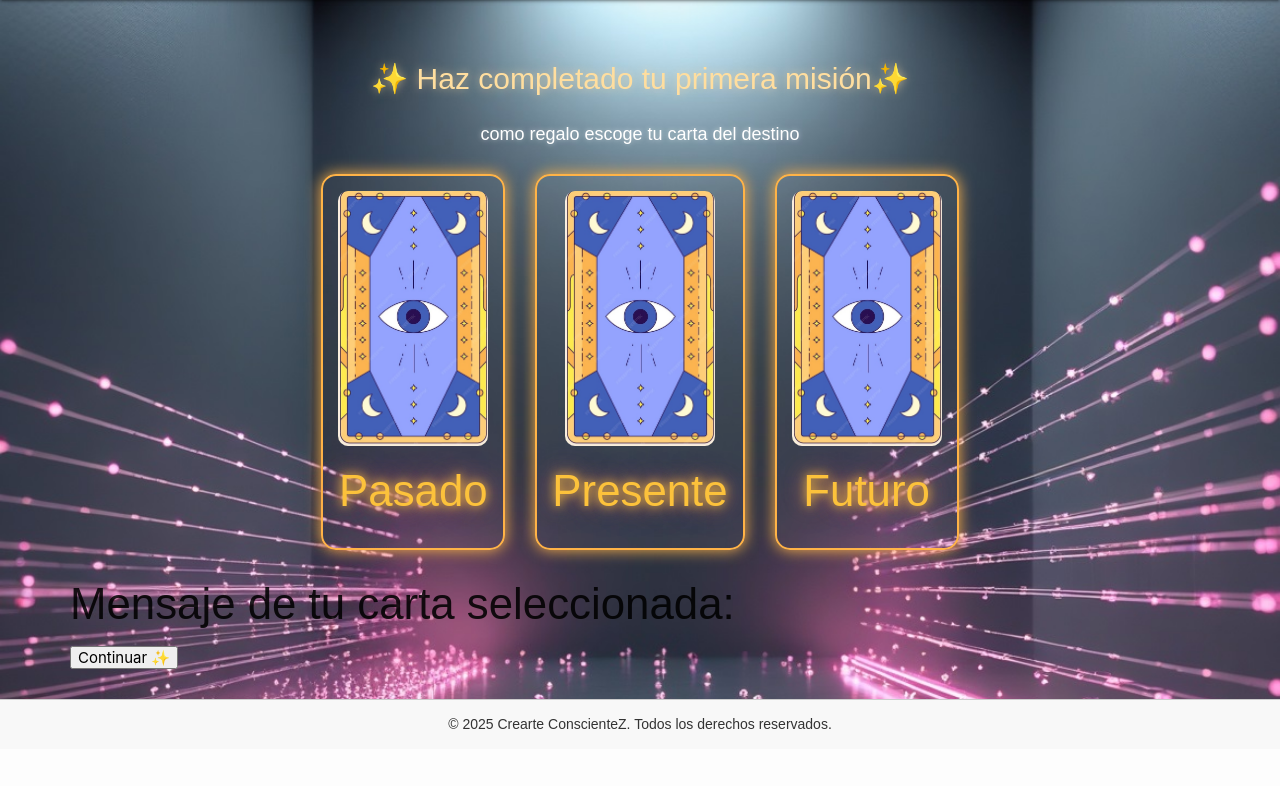
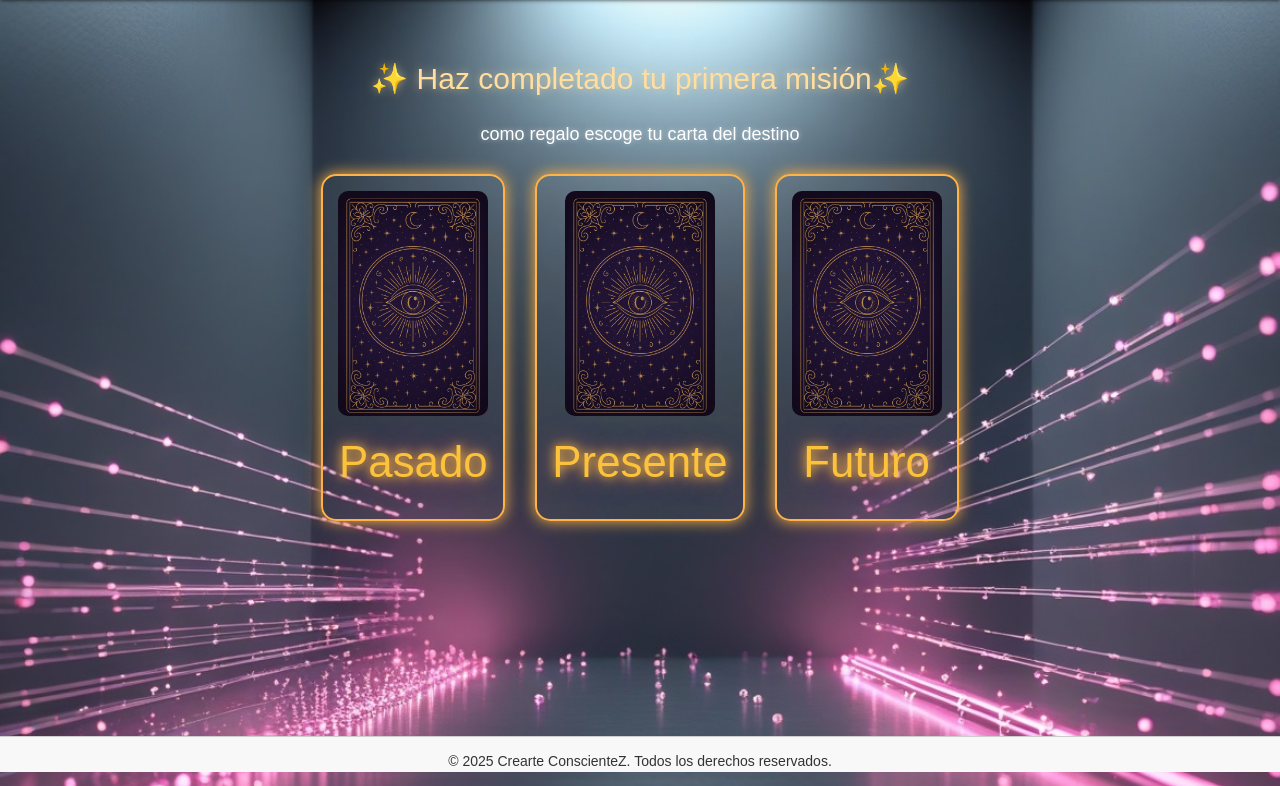
Before and after one commit to andresfuturo/crearteconscientez, a Django app: page /seleccion_carta/ in a window 1280 px wide. Shown: the part 64-850 px from the top of the page. Before the commit the page ends 793 px from the top, so only its background shows below. Run offline with Django 5.2, Linux system fonts and the light colour scheme; a user stored in the database is signed in.

Commit message:
carta trasera

```diff
--- a/crearteConscienteZ/appCrearteConscienteZ/Templates/seleccion_carta.html
+++ b/crearteConscienteZ/appCrearteConscienteZ/Templates/seleccion_carta.html
@@ -8,23 +8,19 @@
         <h2> como regalo escoge tu carta del destino</h2>
         <div class="cartas-tarot">
             <div class="carta" onclick="seleccionarCarta('1')">
-                <img src="{% static 'img/carta1.jpg' %}" alt="Carta 1">
+                <img src="{% static 'img/carta-back.png' %}" alt="Carta 1">
                 <h3>Pasado</h3>
             </div>
             <div class="carta" onclick="seleccionarCarta('2')">
-                <img src="{% static 'img/carta1.jpg' %}" alt="Carta 2">
+                <img src="{% static 'img/carta-back.png' %}" alt="Carta 2">
                 <h3>Presente</h3>
             </div>
             <div class="carta" onclick="seleccionarCarta('3')">
-                <img src="{% static 'img/carta1.jpg' %}" alt="Carta 3">
+                <img src="{% static 'img/carta-back.png' %}" alt="Carta 3">
                 <h3>Futuro</h3>
             </div>
         </div>
 
-        <div id="mensaje-seleccionado" class="hidden">
-            <h3>Mensaje de tu carta seleccionada:</h3>
-            <p id="texto-mensaje"></p>
-            <button onclick="continuar()">Continuar ✨</button>
         </div>
     </section>
 </main>
```
Also changed, not shown: crearteConscienteZ/appCrearteConscienteZ/static/img/carta-back.png (added), crearteConscienteZ/appCrearteConscienteZ/static/img/carta1.jpg (deleted).
